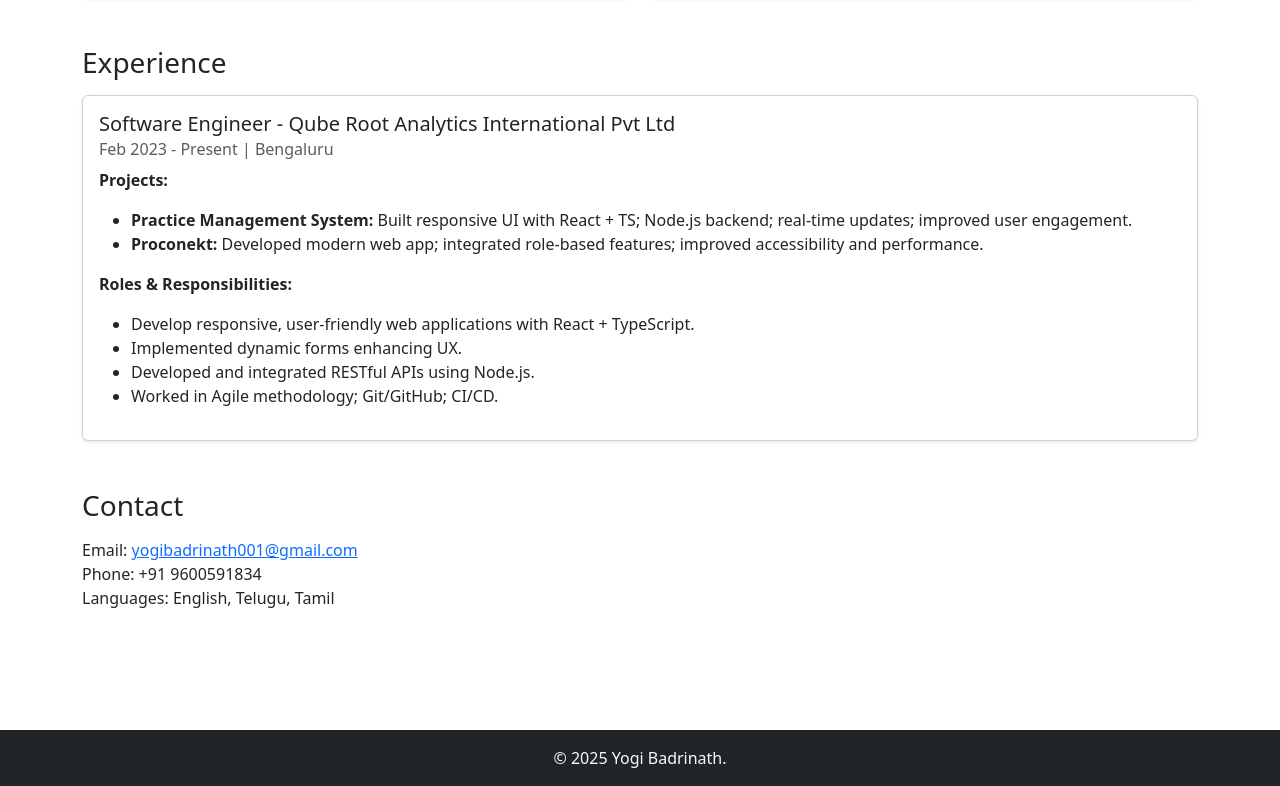
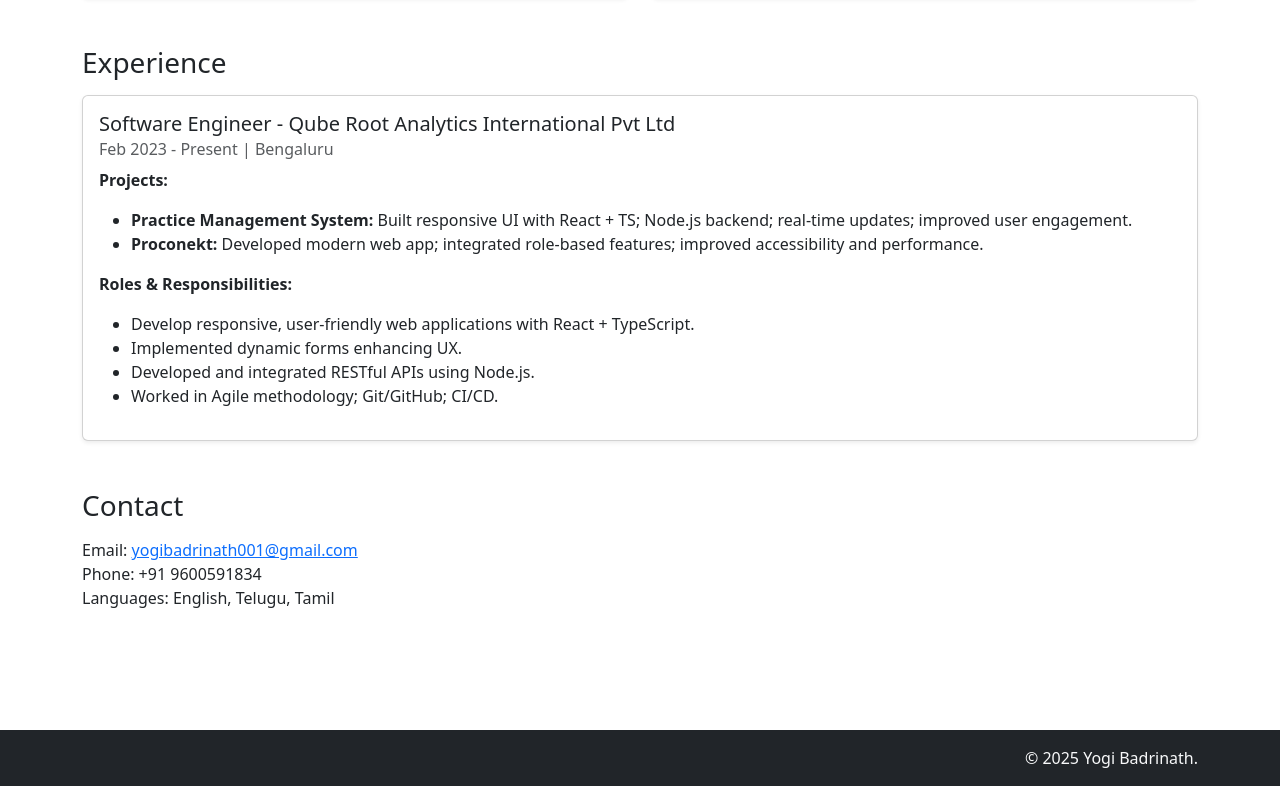
Before and after one commit to Yogibadrinath/portfolio, a React (Create React App) app: page / in a window 1280 px wide. Shown: the part 937-1723 px from the top of the page. Built offline with nearby package versions, Linux system fonts and the light colour scheme.

Commit message:
template done

```diff
--- a/src/components/footer/Footer.tsx
+++ b/src/components/footer/Footer.tsx
@@ -3,7 +3,7 @@
 const Footer: React.FC = () => {
   return (
     <footer className="bg-dark text-light py-3 mt-5">
-      <div className="container text-center">
+      <div className="container text-end">
         &copy; {new Date().getFullYear()} Yogi Badrinath.
       </div>
     </footer>
--- a/src/components/header/Header.tsx
+++ b/src/components/header/Header.tsx
@@ -7,7 +7,7 @@
 
   useEffect(() => {
   const handleScroll = () => {
-    const scrollPos = window.scrollY + 120; // adjust for header
+    const scrollPos = window.scrollY + 200;
     let currentSection = sections[0];
 
     sections.forEach((section) => {
@@ -17,7 +17,6 @@
       }
     });
 
-    // Force last section active if scrolled near bottom
     if (window.innerHeight + window.scrollY >= document.body.offsetHeight - 10) {
       currentSection = sections[sections.length - 1];
     }
--- a/src/index.css
+++ b/src/index.css
@@ -11,3 +11,7 @@
   font-family: source-code-pro, Menlo, Monaco, Consolas, 'Courier New',
     monospace;
 }
+
+section {
+  scroll-margin-top: 100px;
+}
```
Also changed, not shown: 1 other file (tests, documents, lock files or other folders).
